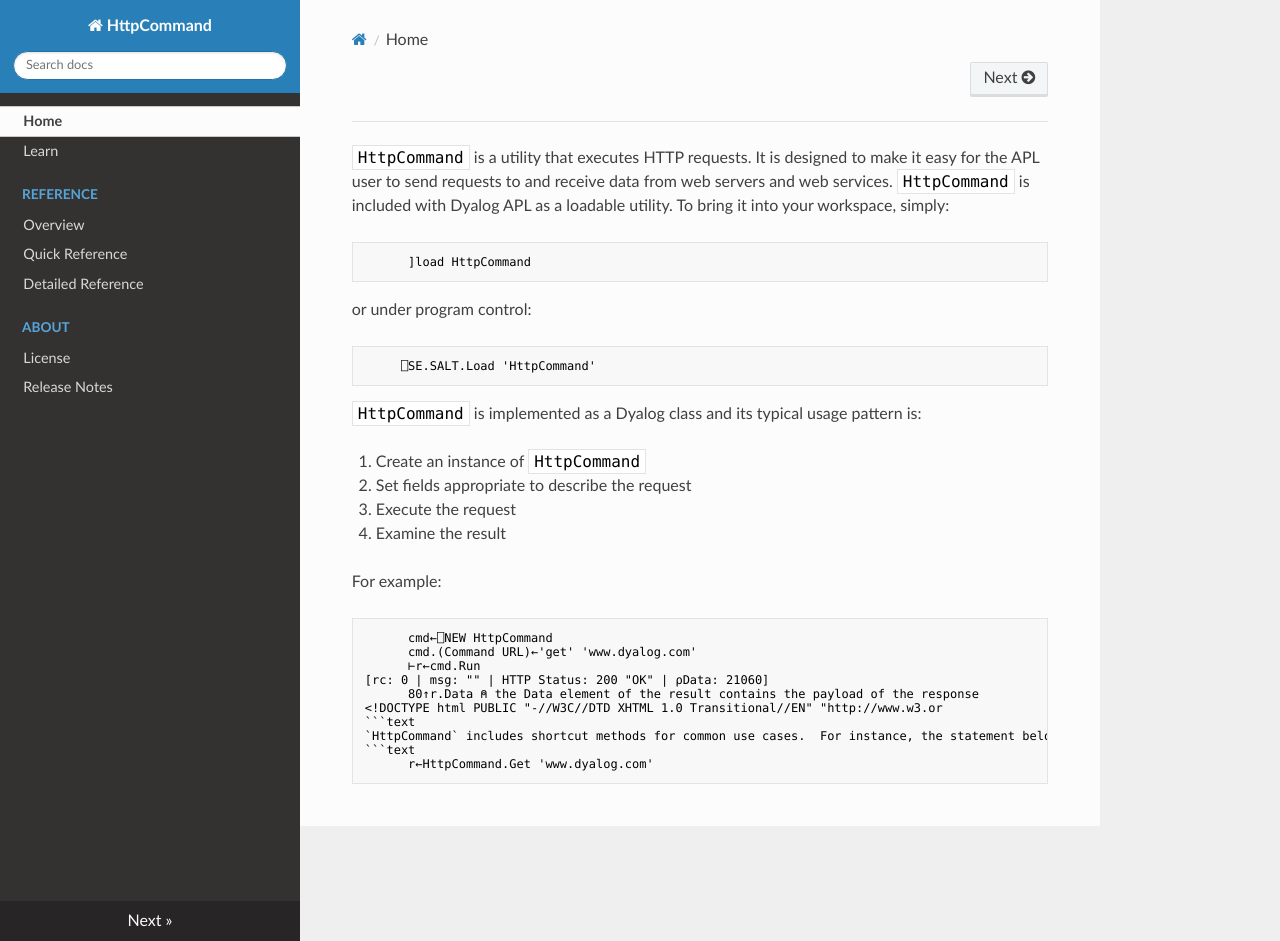
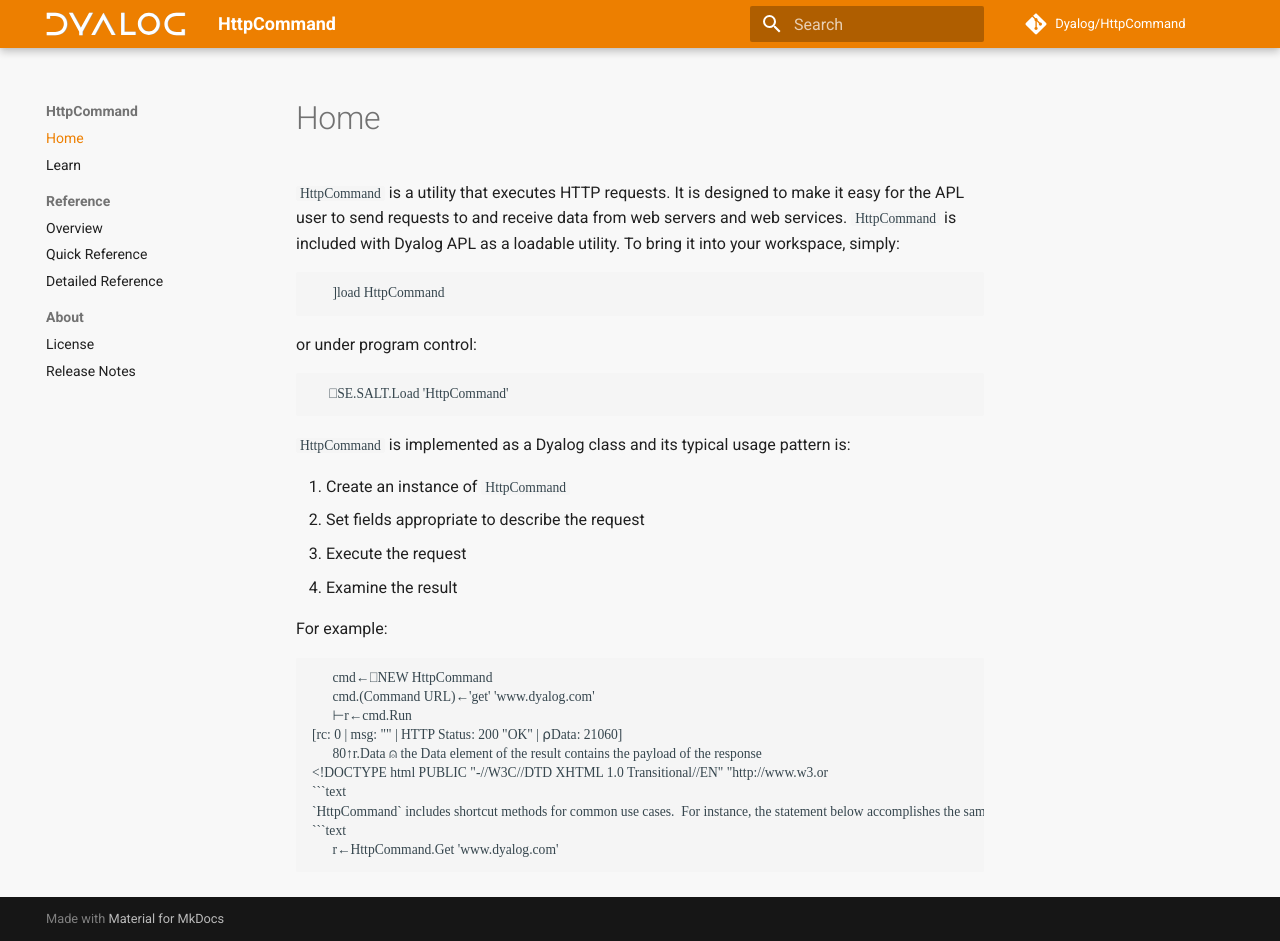
Before and after one commit to Dyalog/HttpCommand, an MkDocs documentation site: the page built from docs/index.md, in a window 1280 px wide and 941 px high. Built offline with MkDocs 1.6.1 and Material for MkDocs 9.7.7, drawn with Linux system fonts in a browser that asks for light colours; nearby versions of some CDN libraries; some web fonts are replaced; comment, search, counter and statistics services are not loaded.

Commit message:
Documentation update

```diff
--- /dev/null
+++ b/docs/css/main.css
@@ -0,0 +1,43 @@
+@font-face {
+	font-family: APL;
+	src: local("APL385 Unicode"), url("../assets/apl385.ttf");
+}
+.language-APL {
+	font-family: APL!important;
+	line-height: 1.2em!important;
+}
+code {
+	font-family: APL;
+}
+.md-logo > img{
+	width: 7rem!important;
+	height: 1.2rem!important;
+}
+@media screen and (max-width: 76.1875em) {
+	.md-logo > img{
+		width: 10rem!important;
+		height: 1.8rem!important;
+	}
+}
+/* Custom colors */
+:root {
+	--md-primary-fg-color: #ED7F00;
+	--md-primary-fg-color--dark: #563336;
+	--md-default-bg-color: #F8F8F8;
+}
+/* Code copy only input (see CONTRIBUTING.md) */
+pre + pre > button, pre + hr {
+    display: none!important;
+}
+pre > code {
+    padding-bottom: 1em!important;
+}
+hr + pre > button {
+    top: -0.2em!important;
+}
+pre + pre , hr + pre {
+    margin-top: -1.8em!important;
+}
+pre + pre > code, hr + pre > code {
+    padding-top: 0.2em!important;
+}
--- a/docs/css/mycss.css
+++ /dev/null
@@ -1,4 +0,0 @@
-.rst-content code {
-    color: black;
-    font-size: 100%;
-}
--- a/mkdocs.yml
+++ b/mkdocs.yml
@@ -1,4 +1,6 @@
 site_name: HttpCommand
+repo_url: https://github.com/dyalog/httpcommand
+repo_name: Dyalog/HttpCommand
 nav:
     - Home: 'index.md'
     - Learn: 'learn.md'
@@ -11,10 +13,19 @@ nav:
       - 'Release Notes': 'release-notes.md'
 
 theme:
-  name: readthedocs
-  custom_dir: theme/
-  highlights: false
-  prev_next_buttons_location: top
+  favicon: 'img/favicon-32.png'
+  logo: 'img/dyalog-white.svg'
+  features:
+    - navigation.sections
+    - navigation.instant
+  name: material
 
 extra_css:
-  - css/mycss.css
+  - css/main.css
+
+plugins:
+  - search
+
+markdown_extensions:
+  - admonition
+  - abbr
```
Also changed, not shown: docs/img/dyalog-white.svg (added), docs/img/favicon-32.png (added), docs/img/favicon.ico (deleted).
